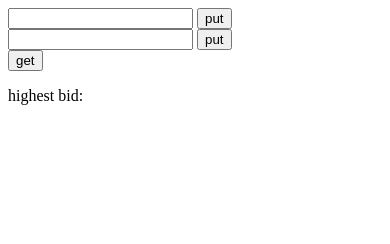
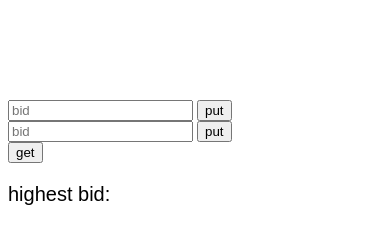
Before and after one commit to SerhatKayacan/mean-app-highestbid, a website: page public/index.html in a window 390 px wide. Drawn offline with nearby package versions, Linux system fonts and the light colour scheme.

Commit message:
Update index.html

```diff
--- a/public/index.html
+++ b/public/index.html
@@ -3,17 +3,57 @@
   <head>
     <script src="https://ajax.googleapis.com/ajax/libs/angularjs/1.6.9/angular.min.js"></script>
     <script src="./app.js"></script>
+    <meta name="viewport" content="" />
+    <style>
+      .main {
+        margin-top: 100px;
+      }
+      .number1 {
+        float: left;
+        margin-left: 100px;
+      }
+      .number2 {
+        margin-left: 500px;
+      }
+      .sonuc {
+        margin-top: 100px;
+        margin-left: 250px;
+      }
+      p {
+        font-size: 20px;
+        font-family: sans-serif;
+      }
+      @media only screen and (max-width: 700px) {
+        .number1 {
+          float: none;
+          margin-left: 0;
+        }
+        .number2 {
+          margin-left: 0;
+        }
+        .sonuc {
+          margin-top: 0;
+          margin-left: 0;
+        }
+      }
+    </style>
   </head>
   <body ng-controller="myFormController">
-    <div>
-      <input type="number" ng-model="number1" />
+    <div class="main">
+      <div class="number1">
+        <input type="number" ng-model="number1" placeholder="bid" />
         <button ng-click="putnumber1()">put</button>
         <br />
-      <input type="number" ng-model="number2" />
+      </div>
+      <div class="number2">
+        <input type="number" ng-model="number2" placeholder="bid" />
         <button ng-click="putnumber2()">put</button>
         <br />
+      </div>
+      <div class="sonuc">
         <button ng-click="getnumbers()">get</button>
         <p>highest bid: {{ highbid }}</p>
       </div>
+    </div>
   </body>
 </html>
```
Lines whose indentation alone changed are shown as unchanged.
